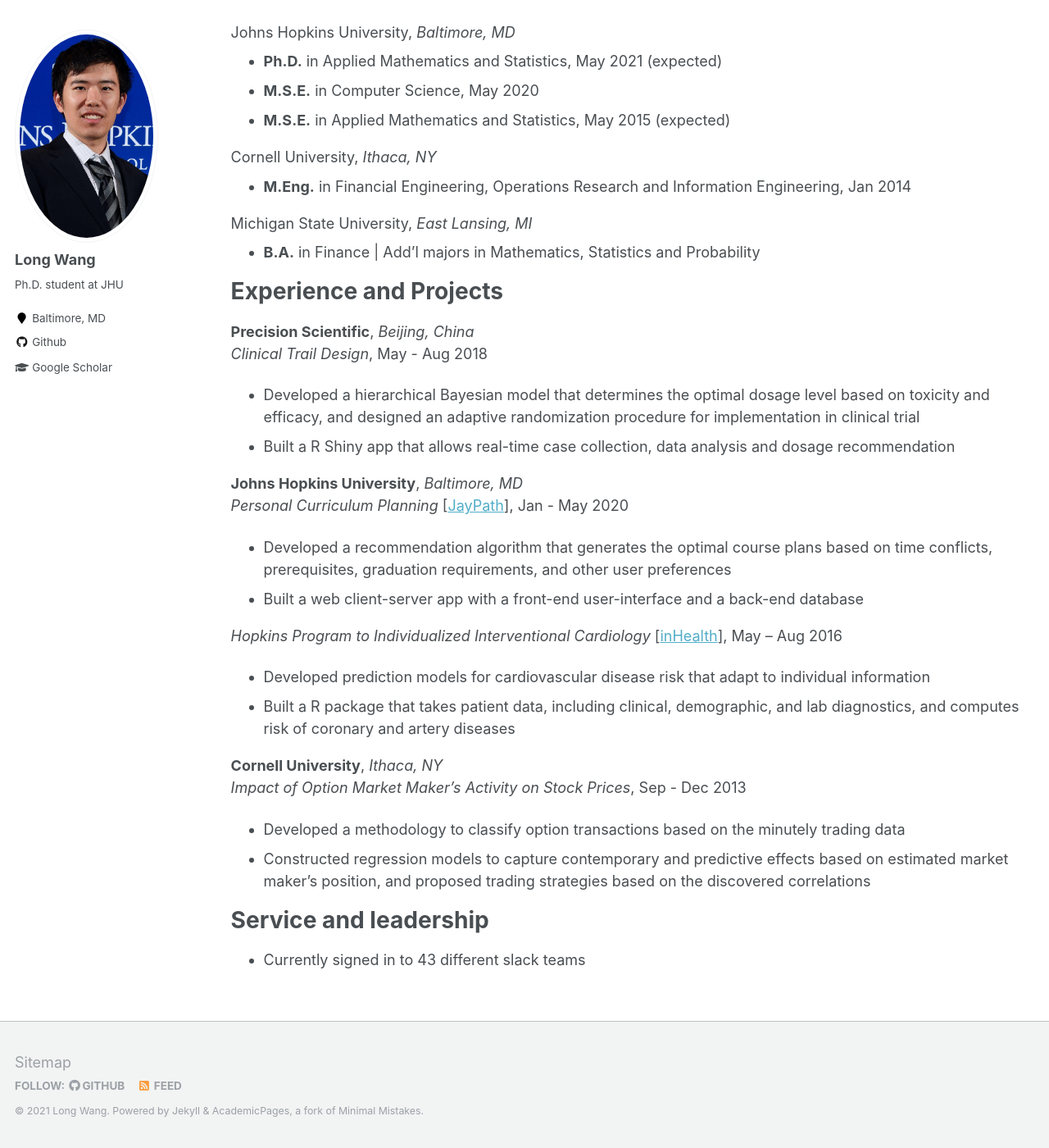
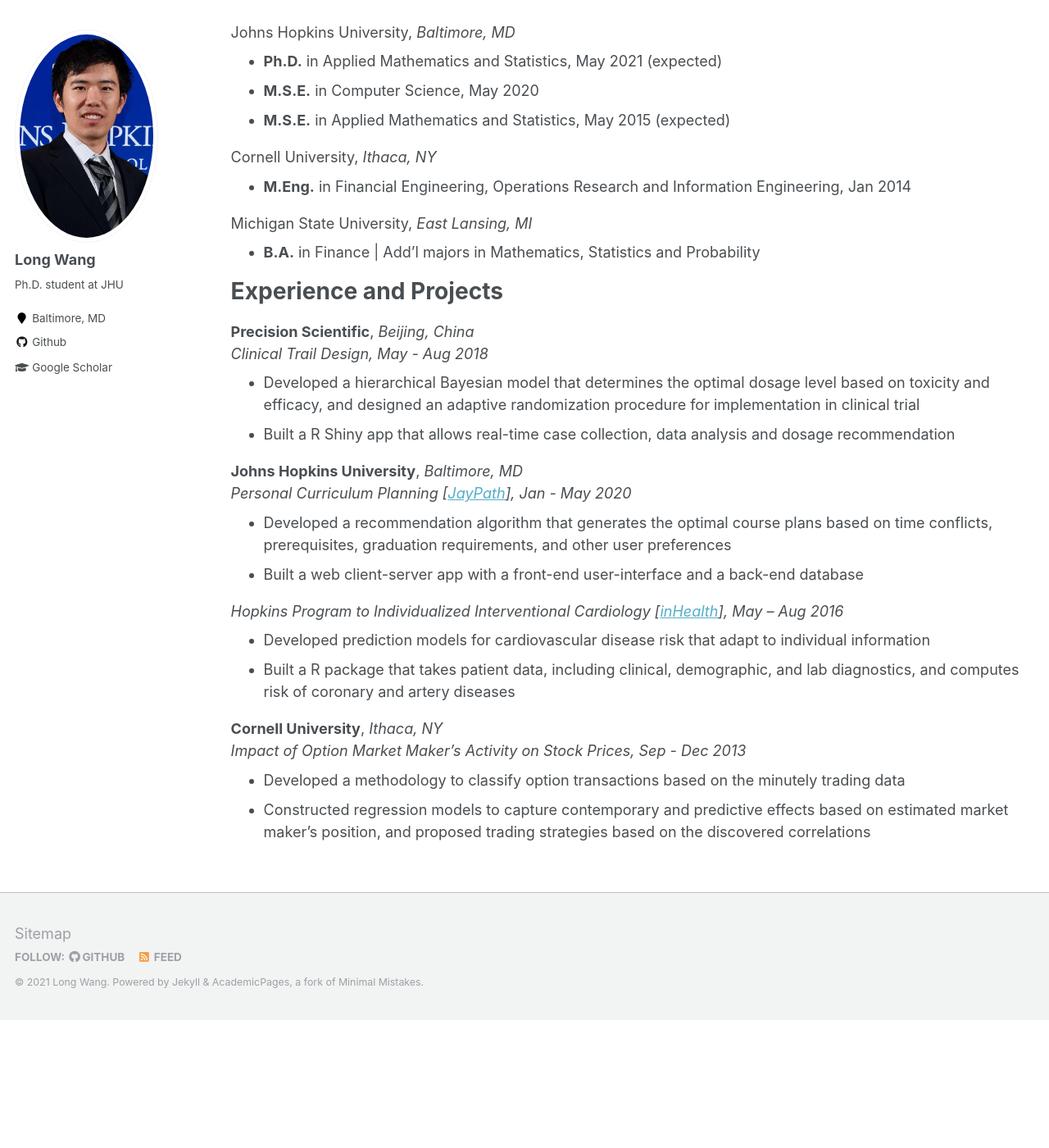
Before and after one commit to longwang-jhu/longwang-jhu.github.io, a Jekyll site: the page built from _pages/cv.md, in a window 1280 px wide and 1400 px high, scrolled down 445 px. Shown: the whole window at 82% size. Built offline with Jekyll 4.4.1, drawn with Linux system fonts in a browser that asks for light colours; after the commit the page ends 1689 px from its top, so only the background shows below that.

Commit message:
Update cv.md

```diff
--- a/_pages/cv.md
+++ b/_pages/cv.md
@@ -42,28 +42,28 @@ Michigan State University, <i>East Lansing, MI</i>
 Experience and Projects
 ======
 <b>Precision Scientific</b>, <i>Beijing, China</i><br>
-<i>Clinical Trail Design</i>, May - Aug 2018
-<ul>
+<i>Clinical Trail Design, May - Aug 2018</i>
+<ul style="margin-top: -15px">
   <li>Developed a hierarchical Bayesian model that determines the optimal dosage level based on toxicity and efficacy, and designed an adaptive randomization procedure for implementation in clinical trial</li>
   <li>Built a R Shiny app that allows real-time case collection, data analysis and dosage recommendation</li>
 </ul>
 
 <b>Johns Hopkins University</b>, <i>Baltimore, MD</i><br>
-<i>Personal Curriculum Planning</i> [<a href="https://github.com/longwangjhu/JayPath">JayPath</a>], Jan - May 2020
-<ul>
+<i>Personal Curriculum Planning [<a href="https://github.com/longwangjhu/JayPath">JayPath</a>], Jan - May 2020</i>
+<ul style="margin-top: -15px">
   <li>Developed a recommendation algorithm that generates the optimal course plans based on time conflicts, prerequisites, graduation requirements, and other user preferences</li>
   <li>Built a web client-server app with a front-end user-interface and a back-end database</li>
 </ul>
 
-<i>Hopkins Program to Individualized Interventional Cardiology</i> [<a href="https://www.hopkinsmedicine.org/inhealth/index.html">inHealth</a>], May – Aug 2016
-<ul>
+<i>Hopkins Program to Individualized Interventional Cardiology [<a href="https://www.hopkinsmedicine.org/inhealth/index.html">inHealth</a>], May – Aug 2016</i>
+<ul style="margin-top: -15px">
   <li>Developed prediction models for cardiovascular disease risk that adapt to individual information</li>
   <li>Built a R package that takes patient data, including clinical, demographic, and lab diagnostics, and computes risk of coronary and artery diseases</li>
 </ul>
 
 <b>Cornell University</b>, <i>Ithaca, NY</i><br>
-<i>Impact of Option Market Maker’s Activity on Stock Prices</i>, Sep - Dec 2013
-<ul>
+<i>Impact of Option Market Maker’s Activity on Stock Prices, Sep - Dec 2013</i>
+<ul style="margin-top: -15px">
   <li>Developed a methodology to classify option transactions based on the minutely trading data</li>
   <li>Constructed regression models to capture contemporary and predictive effects based on estimated market maker’s position, and proposed trading strategies based on the discovered correlations</li>
 </ul>
@@ -86,8 +86,8 @@ Teaching
   <ul>{% for post in site.teaching %}
     {% include archive-single-cv.html %}
   {% endfor %}</ul>
---->
 
 Service and leadership
 ======
 * Currently signed in to 43 different slack teams
+--->
```
